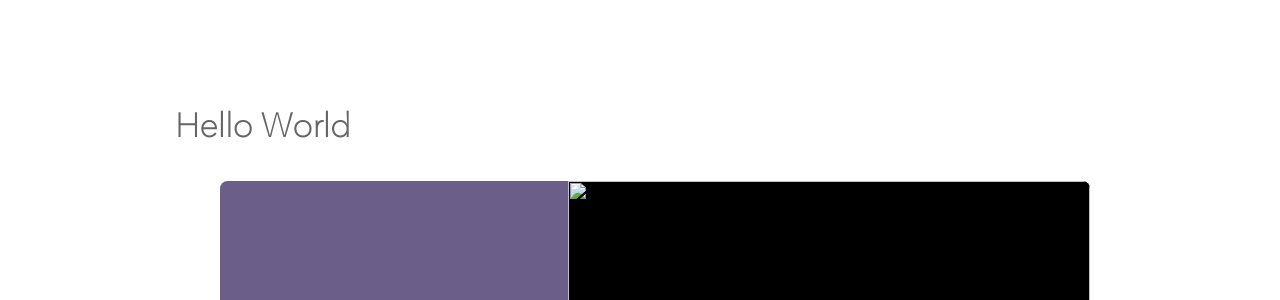
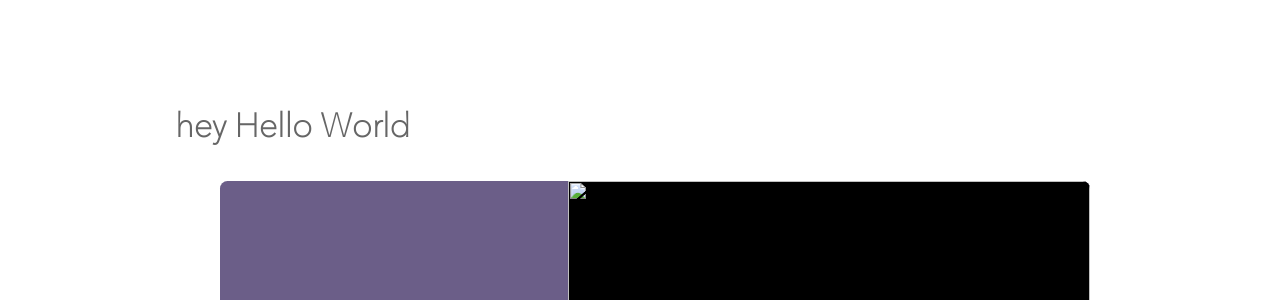
Before and after one commit to tbenbow/capecci, a Jekyll site: the page built from index.html, in a window 1280 px wide and 900 px high, scrolled down 553 px. Shown: the part 148-448 px from the top of the window. Built offline with Jekyll 4.4.1, drawn with Linux system fonts in a browser that asks for light colours.

Commit message:
Updated 'index.html' via CloudCannon

```diff
--- a/index.html
+++ b/index.html
@@ -27,7 +27,7 @@ testtest: Hello World
 
 <section id="presentation">
     <div class="content">
-        <h1>{{ page.testtest </h1>
+        <h1>hey {{ page.testtest </h1>
         <h1 class="editable">Presentation and<br />Media Training</h1>
         <p class="editable">Present your best self in informal talks, business presentations, keynote speeches and media interviews.</p>
     </div>
```
